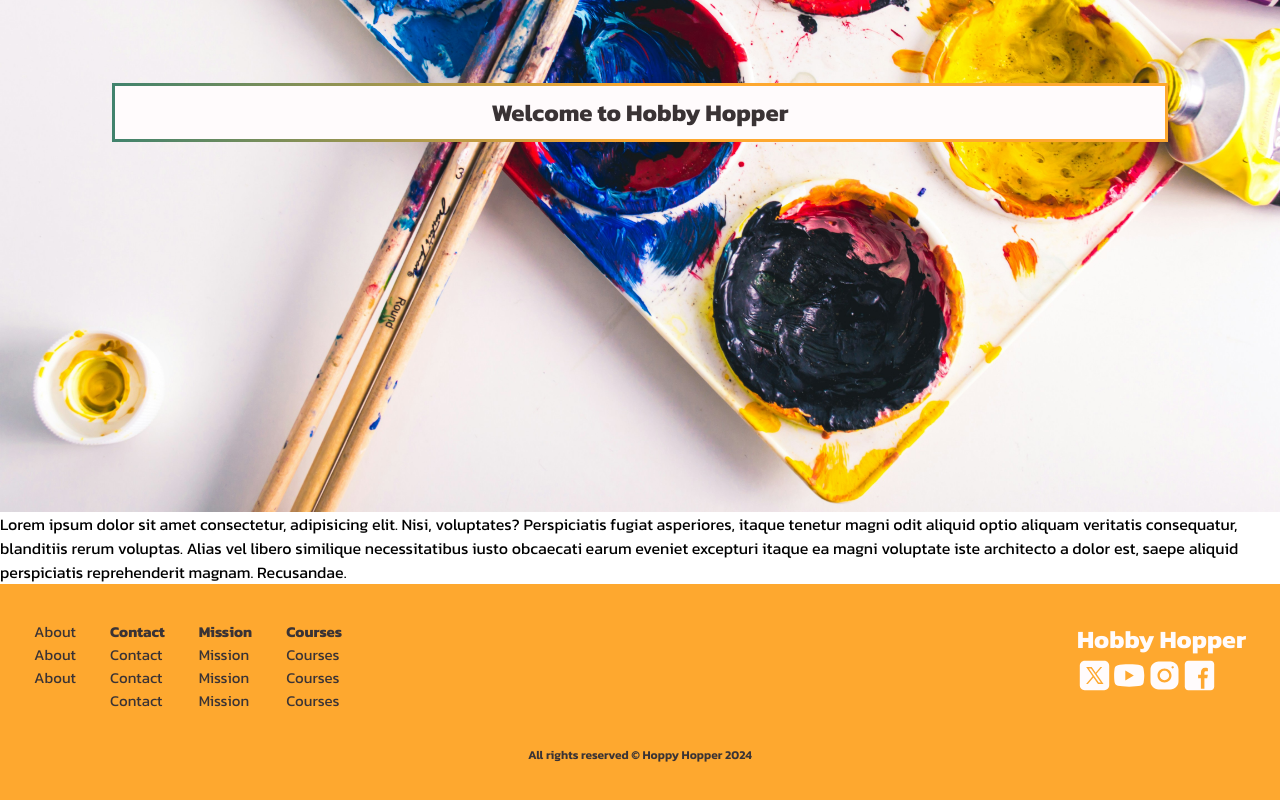
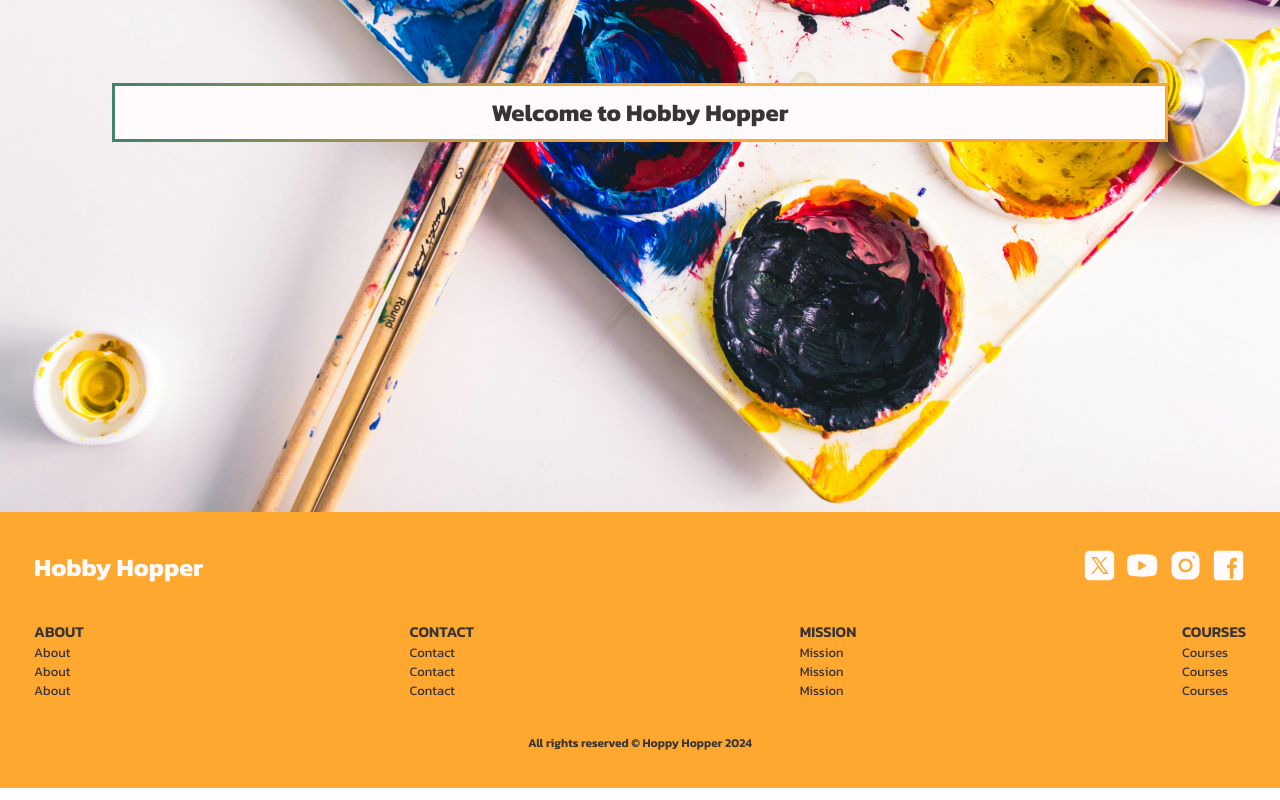
Before and after one commit to ranakibrahim/capstone-project, a React (Vite) app: page / in a window 1280 px wide. Shown: the part 395-1195 px from the top of the page. Built offline with nearby package versions, Linux system fonts and the light colour scheme.

Commit message:
Footer adjusted

```diff
--- a/src/components/Footer/Footer.jsx
+++ b/src/components/Footer/Footer.jsx
@@ -7,9 +7,19 @@ import facebookIcon from "../../assets/icons/facebook-icon.svg";
 export default function Footer() {
   return (
     <footer className="footer">
-      <section className="footer__top">
+      <section className="footer__sections-socials">
+        <section className="footer__socials">
+          <h3 className="footer__logo">Hobby Hopper</h3>
+          <section className="footer__social-media">
+            <img src={xIcon} alt="x icon" className="footer__icon" />
+            <img src={youtubeIcon} alt="x icon" className="footer__icon" />
+            <img src={instagramIcon} alt="x icon" className="footer__icon" />
+            <img src={facebookIcon} alt="x icon" className="footer__icon" />
+          </section>
+        </section>
         <section className="footer__sections">
           <section className="footer__about-section">
+            <h4 className="footer__title">ABOUT</h4>
             <ul className="footer__list">
               <li className="footer__item">About</li>
               <li className="footer__item">About</li>
@@ -17,7 +27,7 @@ export default function Footer() {
             </ul>
           </section>
           <section className="footer__contact-section">
-            <h4 className="footer__title">Contact</h4>
+            <h4 className="footer__title">CONTACT</h4>
             <ul className="footer__list">
               <li className="footer__item">Contact</li>
               <li className="footer__item">Contact</li>
@@ -25,7 +35,7 @@ export default function Footer() {
             </ul>
           </section>
           <section className="footer__mission-section">
-            <h4 className="footer__title">Mission</h4>
+            <h4 className="footer__title">MISSION</h4>
             <ul className="footer__list">
               <li className="footer__item">Mission</li>
               <li className="footer__item">Mission</li>
@@ -33,21 +43,12 @@ export default function Footer() {
             </ul>
           </section>
           <section className="footer__courses-section">
-            <h4 className="footer__title">Courses</h4>
+            <h4 className="footer__title">COURSES</h4>
             <ul className="footer__list">
               <li className="footer__item">Courses</li>
               <li className="footer__item">Courses</li>
               <li className="footer__item">Courses</li>
             </ul>
-          </section>
-        </section>
-        <section className="footer__right">
-          <h3 className="footer__logo">Hobby Hopper</h3>
-          <section className="footer__social-media">
-            <img src={xIcon} alt="x icon" className="footer__icon" />
-            <img src={youtubeIcon} alt="x icon" className="footer__icon" />
-            <img src={instagramIcon} alt="x icon" className="footer__icon" />
-            <img src={facebookIcon} alt="x icon" className="footer__icon" />
           </section>
         </section>
       </section>
--- a/src/components/Footer/Footer.scss
+++ b/src/components/Footer/Footer.scss
@@ -27,14 +27,26 @@
     );
   }
 
+  &__title {
+    font-size: 15px;
+    font-weight: 600;
+  }
+
+  &__item {
+    font-size: 13px;
+  }
+
   &__sections {
-    font-size: 8px;
     display: flex;
+    flex-direction: column;
     gap: $mobile-between-comp;
     color: $jet;
     @include desktoptablet {
       font-size: 15px;
       gap: $desktoptablet-between-comp;
+      flex-direction: row;
+      flex-wrap: wrap;
+      justify-content: space-between;
     }
   }
 
@@ -43,7 +55,7 @@
   }
 
   &__copyrights {
-    font-size: 7px;
+    font-size: 11px;
     font-weight: 600;
     align-self: center;
     color: $jet;
@@ -52,22 +64,38 @@
     }
   }
 
-  &__top {
+  &__socials {
+    @include desktoptablet {
+      display: flex;
+      justify-content: space-between;
+    }
+  }
+
+  &__sections-socials {
     display: flex;
-    justify-content: space-between;
+    flex-direction: column;
+    gap: $mobile-between-comp;
+    @include desktoptablet {
+      gap: $desktoptablet-between-comp;
+    }
   }
 
   &__logo {
-    font-size: 13px;
+    font-size: 24px;
     color: $snow;
     @include desktoptablet {
       font-size: 25px;
     }
   }
 
+  &__social-media {
+    display: flex;
+    gap: 1vh;
+  }
+
   &__icon {
-    width: 20px;
-    height: 20px;
+    width: 30px;
+    height: 30px;
     @include desktoptablet {
       width: 35px;
       height: 35px;
--- a/src/pages/HomePage/HomePage.jsx
+++ b/src/pages/HomePage/HomePage.jsx
@@ -7,17 +7,6 @@ export default function HomePage() {
     <>
       <NavBar />
       <Jumbotron />
-      <section>
-        <p>
-          Lorem ipsum dolor sit amet consectetur, adipisicing elit. Nisi,
-          voluptates? Perspiciatis fugiat asperiores, itaque tenetur magni odit
-          aliquid optio aliquam veritatis consequatur, blanditiis rerum
-          voluptas. Alias vel libero similique necessitatibus iusto obcaecati
-          earum eveniet excepturi itaque ea magni voluptate iste architecto a
-          dolor est, saepe aliquid perspiciatis reprehenderit magnam.
-          Recusandae.
-        </p>
-      </section>
       <Footer />
     </>
   );
--- a/src/pages/LoginPage/LoginPage.jsx
+++ b/src/pages/LoginPage/LoginPage.jsx
@@ -7,7 +7,7 @@ export default function LoginPage() {
     <>
       <NavBar />
       <LoginForm />
-      {/* <Footer /> */}
+      <Footer />
     </>
   );
 }
--- a/src/pages/SignupPage/SignupPage.jsx
+++ b/src/pages/SignupPage/SignupPage.jsx
@@ -6,7 +6,7 @@ export default function LoginPage() {
     <>
       <NavBar />
       <SignupForm/>
-      {/* <Footer/> */}
+      <Footer/>
     </>
   );
 }
```
